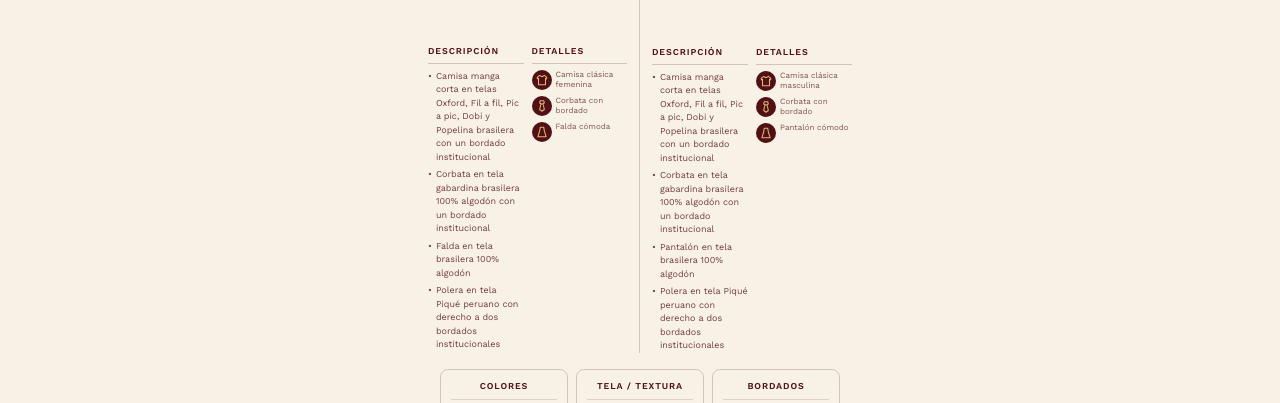
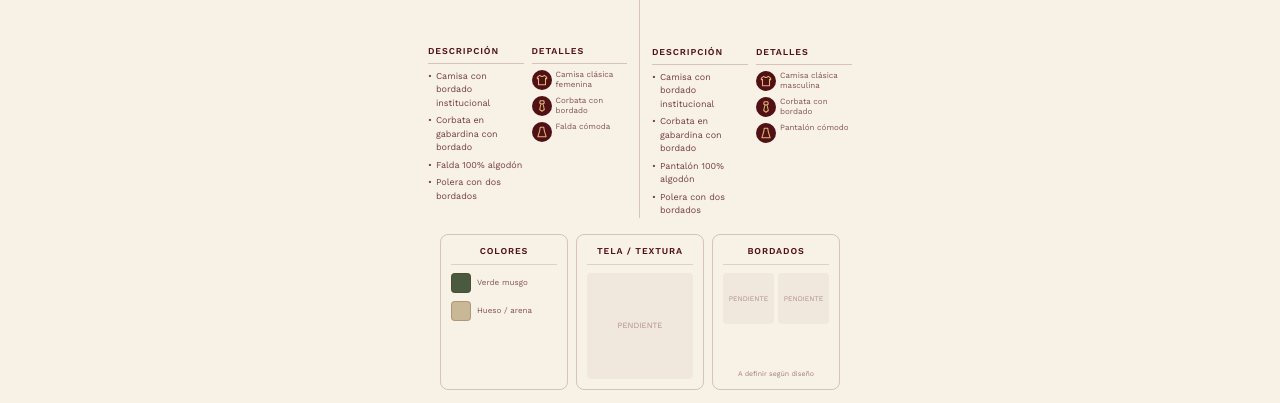
Before and after one commit to BladimirBLopez/Alexander-s-moda, a Next.js app: page /catalogo in a window 1280 px wide. Shown: the part 2297-2700 px from the top of the page. Built offline with nearby package versions, Linux system fonts and the light colour scheme; grey boxes are pictures that could not be loaded.

Commit message:
Resumir bullets de descripcion en la seccion combinada (mas cortos)

```diff
--- a/app/catalogo/page.tsx
+++ b/app/catalogo/page.tsx
@@ -254,7 +254,12 @@ export default function CatalogoPage() {
                     <ColumnaGenero2
                       titulo={`${producto.nombre} - femenino`}
                       foto={producto.fotoMujerFuera}
-                      bullets={producto.bulletsMujer}
+                      bullets={[
+                        "Camisa con bordado institucional",
+                        "Corbata en gabardina con bordado",
+                        "Falda 100% algodón",
+                        "Polera con dos bordados",
+                      ]}
                       detalles={[
                         { icono: <IconoCamisa2 />, texto: "Camisa clásica femenina" },
                         { icono: <IconoCorbata2 />, texto: "Corbata con bordado" },
@@ -265,7 +270,12 @@ export default function CatalogoPage() {
                     <ColumnaGenero2
                       titulo={`${producto.nombre} - masculino`}
                       foto={producto.fotoHombreFuera}
-                      bullets={producto.bulletsHombre}
+                      bullets={[
+                        "Camisa con bordado institucional",
+                        "Corbata en gabardina con bordado",
+                        "Pantalón 100% algodón",
+                        "Polera con dos bordados",
+                      ]}
                       detalles={[
                         { icono: <IconoCamisa2 />, texto: "Camisa clásica masculina" },
                         { icono: <IconoCorbata2 />, texto: "Corbata con bordado" },
```
